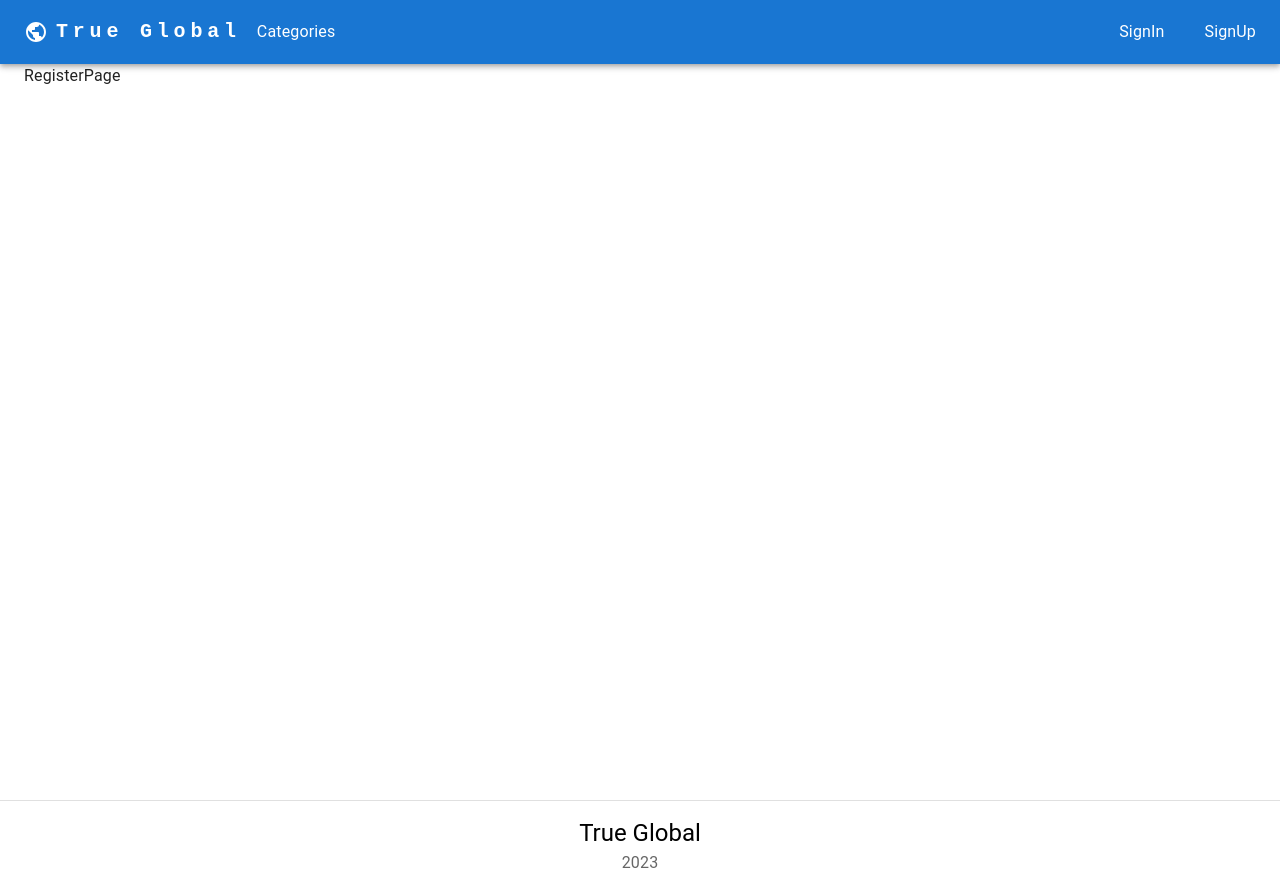
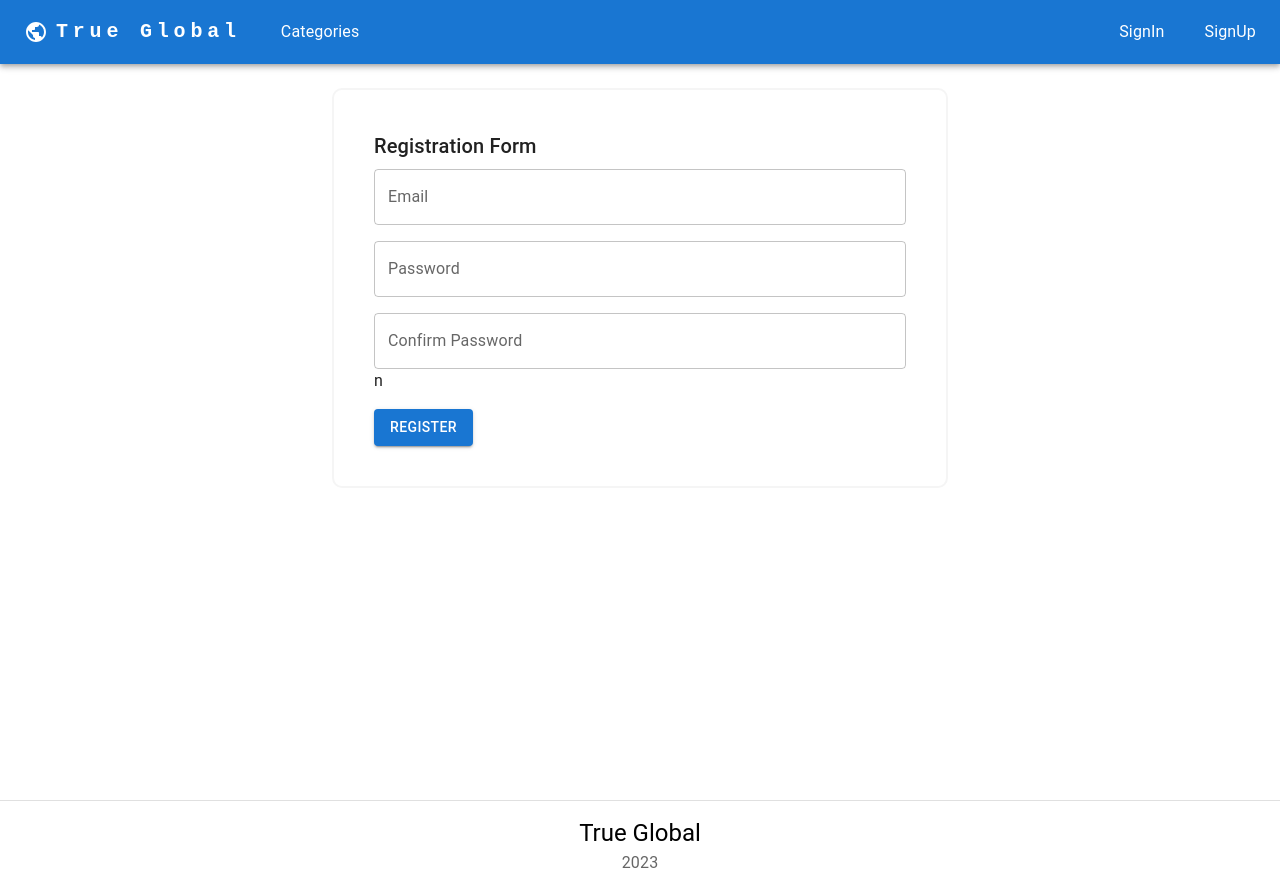
Before and after one commit to mamamamamaa/true_global, a React (Vite) app: page /register in a window 1280 px wide. Built offline with nearby package versions, Linux system fonts and the light colour scheme; no server answers.

Commit message:
add form

```diff
--- /dev/null
+++ b/src/components/From.tsx
@@ -0,0 +1,82 @@
+import { FC } from "react";
+import * as Yup from "yup";
+import { Box, Button, TextField, Typography } from "@mui/material";
+import { ErrorMessage, Field, Form, Formik } from "formik";
+
+export const From: FC = () => {
+  const initialValues = {
+    email: "",
+    password: "",
+    confirmPassword: "",
+  };
+
+  const validationSchema = Yup.object().shape({
+    email: Yup.string()
+      .email("Invalid email address")
+      .required("Email is required"),
+    password: Yup.string()
+      .required("Password is required")
+      .min(8, "Password must be at least 8 characters"),
+    confirmPassword: Yup.string()
+      .oneOf([Yup.ref("password")], "Passwords must match")
+      .required("Confirm Password is required"),
+  });
+
+  const handleSubmit = (values) => {
+    console.log(values);
+  };
+
+  return (
+    <Box display="flex" justifyContent="center" alignItems="center">
+      <Box p={5} border="2px solid #f5f5f5" width="50%" borderRadius="10px">
+        <Typography variant="h6" gutterBottom>
+          Registration Form
+        </Typography>
+        <Formik
+          initialValues={initialValues}
+          validationSchema={validationSchema}
+          onSubmit={handleSubmit}
+        >
+          <Form>
+            <Box mb={2}>
+              <Field
+                as={TextField}
+                label="Email"
+                name="email"
+                variant="outlined"
+                fullWidth
+              />
+              <ErrorMessage name="email" component="div" />
+            </Box>
+            <Box mb={2}>
+              <Field
+                as={TextField}
+                label="Password"
+                name="password"
+                type="password"
+                variant="outlined"
+                fullWidth
+              />
+              <ErrorMessage name="password" component="div" />
+            </Box>
+            <Box mb={2}>
+              <Field
+                as={TextField}
+                label="Confirm Password"
+                name="confirmPassword"
+                type="password"
+                variant="outlined"
+                fullWidth
+              />
+              n
+              <ErrorMessage name="confirmPassword" component="div" />
+            </Box>
+            <Button type="submit" variant="contained" color="primary">
+              Register
+            </Button>
+          </Form>
+        </Formik>
+      </Box>
+    </Box>
+  );
+};
--- a/src/components/Layout.tsx
+++ b/src/components/Layout.tsx
@@ -13,7 +13,7 @@ export const Layout: FC = () => {
       <Loader />
       <Header />
       <main>
-        <Container maxWidth="xl">
+        <Container maxWidth="xl" sx={{ py: 3 }}>
           <Suspense>
             <Outlet />
           </Suspense>
--- a/src/components/Logo.tsx
+++ b/src/components/Logo.tsx
@@ -13,7 +13,7 @@ export const Logo: FC = () => {
         component="a"
         href="/"
         sx={{
-          mr: 2,
+          mr: 5,
           display: { xs: "none", md: "flex" },
           fontFamily: "monospace",
           fontWeight: 700,
@@ -31,7 +31,7 @@ export const Logo: FC = () => {
         component="a"
         href="/"
         sx={{
-          mr: 2,
+          mr: 5,
           display: { xs: "flex", md: "none" },
           flexGrow: 1,
           fontFamily: "monospace",
--- a/src/consts.ts
+++ b/src/consts.ts
@@ -7,3 +7,5 @@ export const PAGES: Routes = [
 ];
 
 export const LOGO_TEXT = "True Global";
+
+export const REGISTER_FORM_VALUES = {};
--- a/src/pages/Login.tsx
+++ b/src/pages/Login.tsx
@@ -1,6 +1,10 @@
 import { FC } from "react";
 
 const Login: FC = () => {
-  return <>Login page</>;
+  return (
+    <>
+      <h1>Login page</h1>
+    </>
+  );
 };
 export default Login;
--- a/src/pages/Register.tsx
+++ b/src/pages/Register.tsx
@@ -1,7 +1,8 @@
 import { FC } from "react";
+import { From } from "../components/From.tsx";
 
 const Register: FC = () => {
-  return <>RegisterPage</>;
+  return <From />;
 };
 
 export default Register;
```
